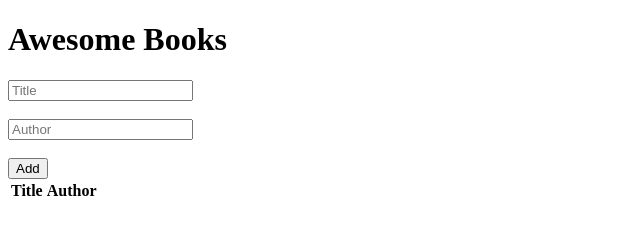
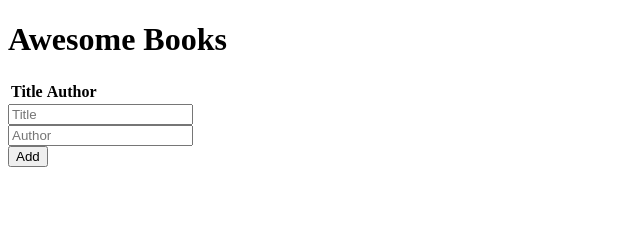
Before and after one commit to kennyegun24/AwesomeBooks, a plain HTML site: page index.html in a window 1280 px wide. Shown: the whole page, without its empty margins (0-640 px from the left). Drawn offline with Linux system fonts and the light colour scheme.

Commit message:
Edit index page so form comes after library books

```diff
--- a/index.html
+++ b/index.html
@@ -4,11 +4,10 @@
     <meta charset="UTF-8">
     <meta http-equiv="X-UA-Compatible" content="IE=edge">
     <meta name="viewport" content="width=device-width, initial-scale=1.0">
-    <title>Awesome-Books</title>
+    <title>Awesome Books</title>
 </head>
 <body>
-    <div><h1>Awesome Books</h1></div>
-
+    <h1>Awesome Books</h1>
     <table>
         <tr>
             <th>Title</th>
@@ -17,17 +16,12 @@
         </tr>
         <tbody id="library">
         </tbody>
-
-    <form class="bookForm">
-        <input type="text" name="title" class="title" id="title" placeholder="Title">
-        <br>
-        <br>
-        <input type="text" id="author" name="author" class="author" placeholder="Author">
-        <br>
-        <br>
-        <button type="submit" class="add"> Add</button>
+    </table>
+    <form id="book-form" action="#">
+        <input id="title" type="text" placeholder="Title"> <br>
+        <input id="author" type="text" placeholder="Author"><br>
+        <input id="add" type="submit" value="Add">
     </form>
-
     <script src="script.js"></script>
 </body>
 </html>
```
